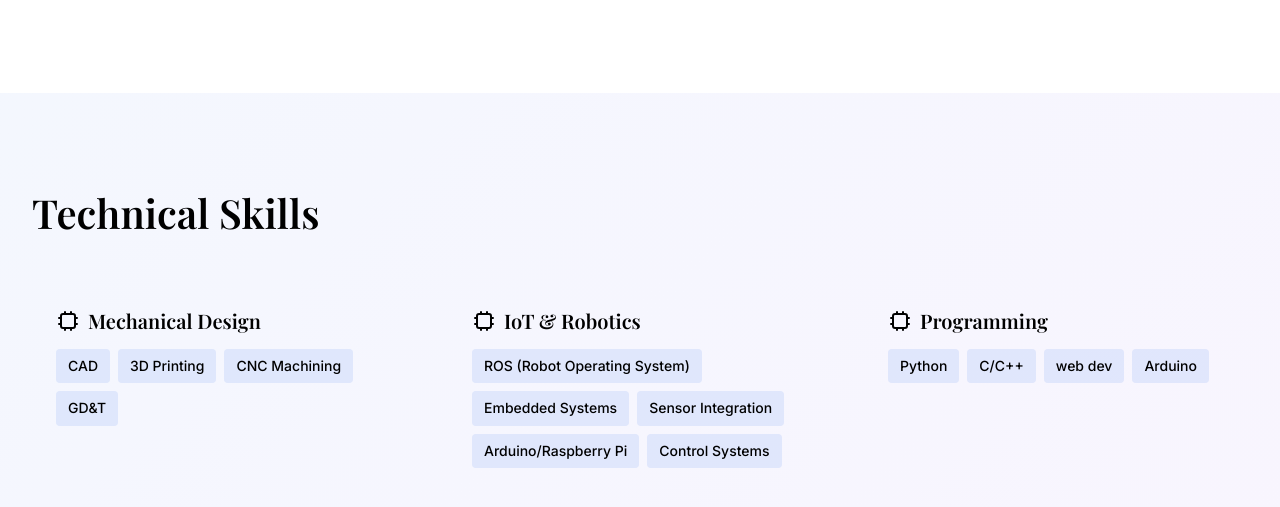
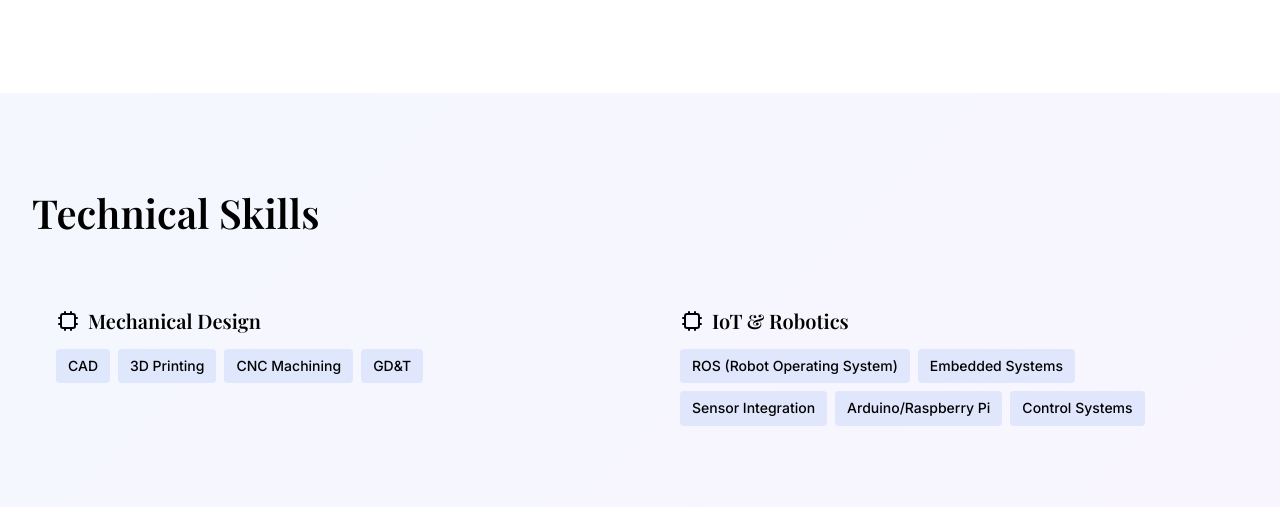
Before and after one commit to RishavSubedi02/website, a plain HTML site: page index.html in a window 1280 px wide. Shown: the part 1503-2010 px from the top of the page. Drawn offline with nearby package versions, Linux system fonts and the light colour scheme.

Commit message:
Update index.html

```diff
--- a/index.html
+++ b/index.html
@@ -952,22 +952,7 @@
                             <li class="skill__item">Control Systems</li>
                         </ul>
                     </div>
-                    <div class="skill__category animate delay-2">
-                        <h3 class="skill__title">
-                            <svg class="skill__icon" viewBox="0 0 24 24" fill="none" stroke="currentColor">
-                                <path stroke-linecap="round" stroke-linejoin="round" stroke-width="2" d="M9 3v2m6-2v2M9 19v2m6-2v2M5 9H3m2 6H3m18-6h-2m2 6h-2M7 19h10a2 2 0 002-2V7a2 2 0 00-2-2H7a2 2 0 00-2 2v10a2 2 0 002 2z"/>
-                            </svg>
-                            Programming
-                        </h3>
-                        <ul class="skill__list">
-                            <li class="skill__item">Python</li>
-                            <li class="skill__item">C/C++</li>
-                            <li class="skill__item">web dev</li>
-                            <li class="skill__item">Arduino</li>
-                        </ul>
-                    </div>
-                </div>
-            </div>
+
         </section>
 
         <section id="contact" class="section contact">
```
